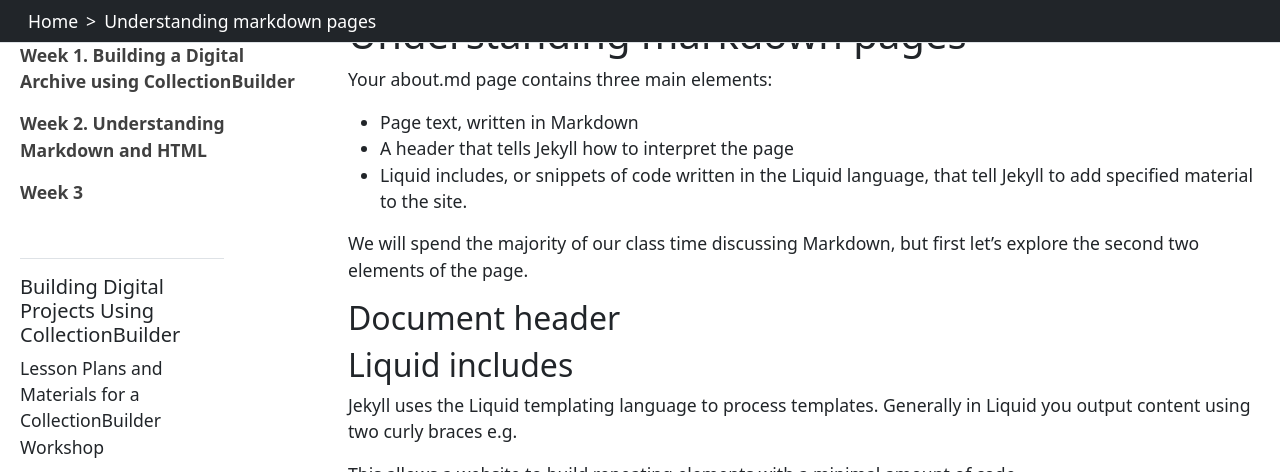
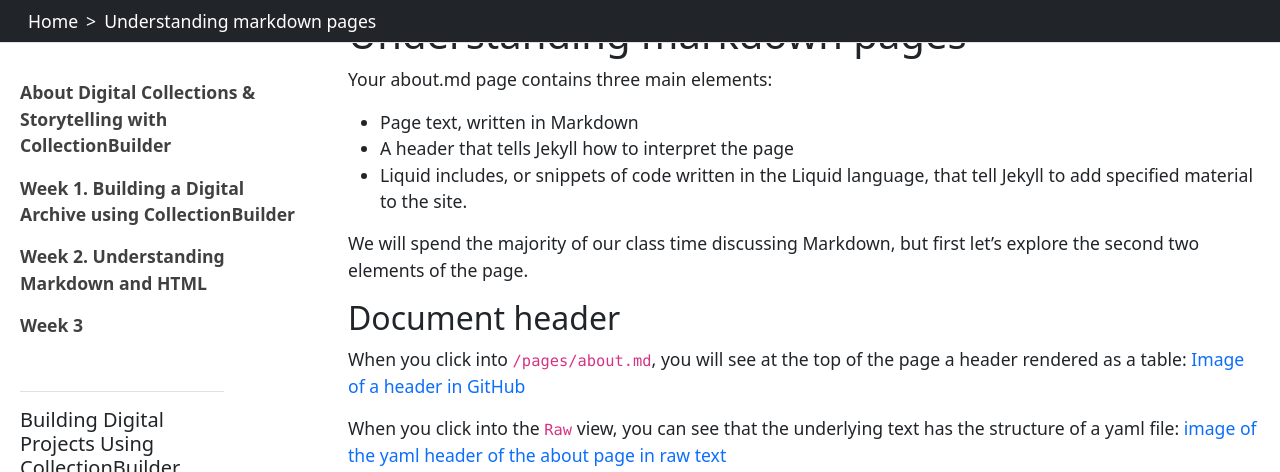
Before and after one commit to gabrielesh/collectionbuilder-workshop, a Jekyll site: the page built from understanding_pages.md, in a window 1280 px wide and 900 px high, scrolled down 297 px, cut to the strip 0-472 px from the top of the window. Built offline with Jekyll 4.4.1, drawn with Linux system fonts in a browser that asks for light colours; our own code applies the rules of GitHub Pages for plain Markdown files.

Commit message:
Update understanding_pages.md

```diff
--- a/understanding_pages.md
+++ b/understanding_pages.md
@@ -8,7 +8,11 @@ Your about.md page contains three main elements:
 We will spend the majority of our class time discussing Markdown, but first let's explore the second two elements of the page.
 
 ## Document header
+When you click into `/pages/about.md`, you will see at the top of the page a header rendered as a table:
+[Image of a header in GitHub](/images/about-header.png)
 
+When you click into the `Raw` view, you can see that the underlying text has the structure of a yaml file:
+[image of the yaml header of the about page in raw text](/images/about-header-raw.png)
 
 ## Liquid includes
 
```
